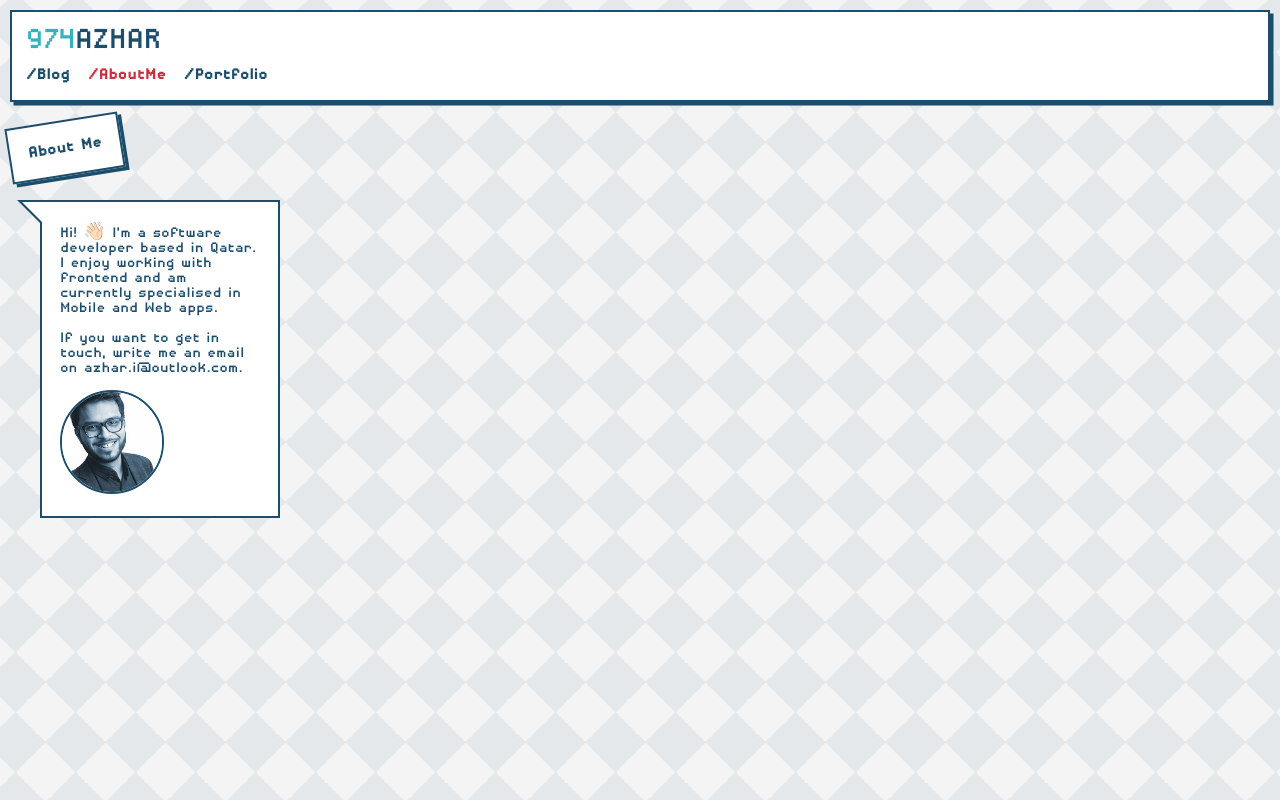
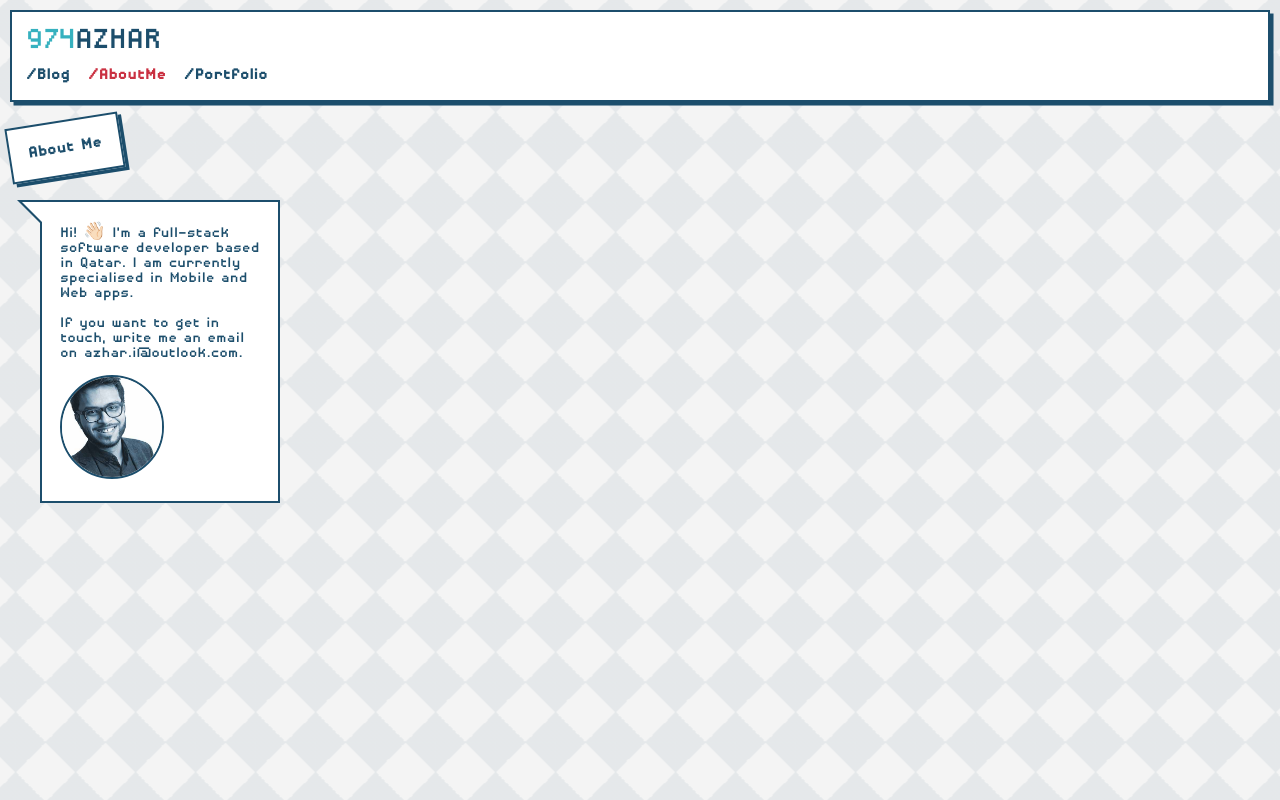
Before and after one commit to azharul-islam/974azhar, a Vue app: page /about in a window 1280 px wide. Built offline with nearby package versions, Linux system fonts and the light colour scheme.

Commit message:
General Update

```diff
--- a/src/views/About.vue
+++ b/src/views/About.vue
@@ -2,7 +2,7 @@
     <div class="about">
         <span class="container header">About Me</span>
         <div class="container talk-bubble tri-right left-top">
-            <p>Hi! 👋🏻 I'm a software developer based in Qatar. I enjoy working with frontend and am currently
+            <p>Hi! 👋🏻 I'm a full-stack software developer based in Qatar. I am currently
                 specialised in Mobile and Web apps.
                 <br><br>
                 If you want to get in touch, write me an email on azhar.i@outlook.com.</p>
```
